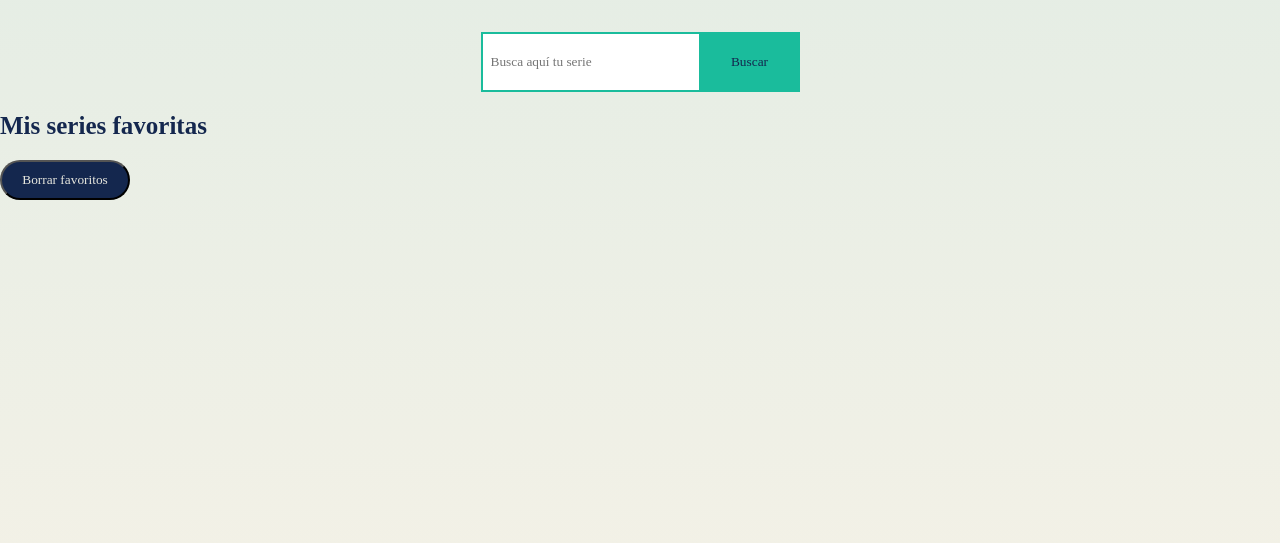
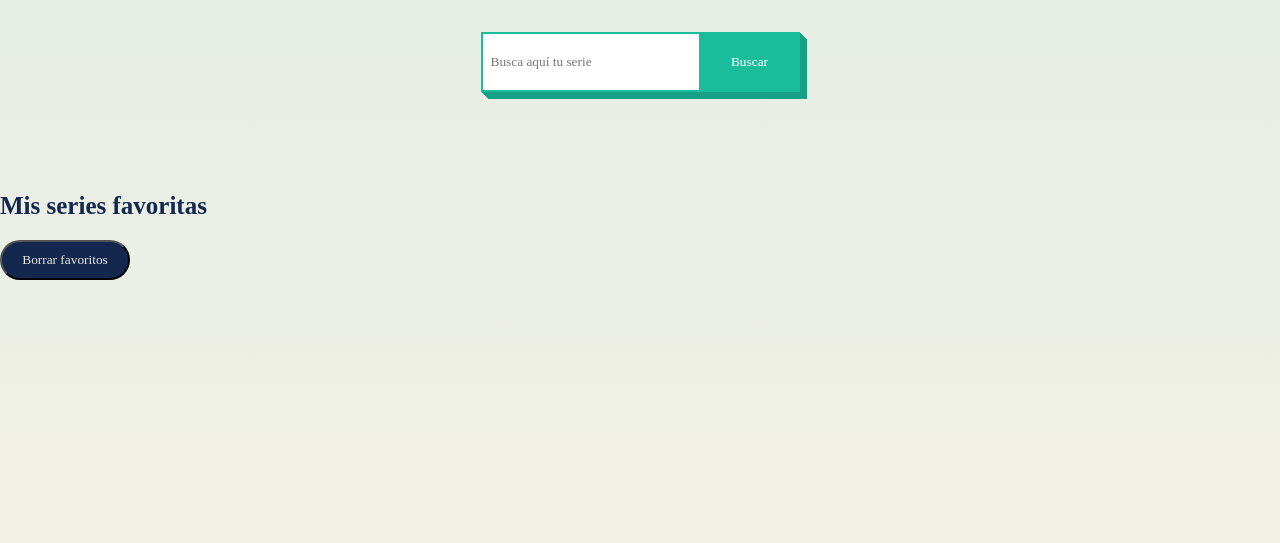
Before and after one commit to Adalab/modulo-2-evaluacion-final-ymartinguzman, a website: page src/html/index.html in a window 1280 px wide. Shown: the part 257-800 px from the top of the page. Drawn offline with nearby package versions, Linux system fonts and the light colour scheme; files that its build step writes are made by us from their sources; no server answers; a web font is replaced by a local one.

Commit message:
add shadow to input box

```diff
--- a/src/scss/main.scss
+++ b/src/scss/main.scss
@@ -31,7 +31,7 @@ body {
 
 //input area
 .form {
-  padding-bottom: 20px;
+  padding-bottom: 100px;
   text-align: center;
 }
 
@@ -39,6 +39,10 @@ body {
   border-style: none;
   padding: 0.6em;
   border: 0.2em solid rgb(26, 188, 156);
+  box-shadow: 1px 1px 0 rgb(22, 160, 133), 2px 2px 0 rgb(22, 160, 133),
+    3px 3px 0 rgb(22, 160, 133), 4px 4px 0 rgb(22, 160, 133),
+    5px 5px 0 rgb(22, 160, 133), 6px 6px 0 rgb(22, 160, 133),
+    7px 7px 0 rgb(22, 160, 133);
   @media all and (min-width: 768px) {
     width: 180px;
     height: 50px;
@@ -50,13 +54,17 @@ body {
 }
 
 .form__btn {
-  color: #14274e;
+  color: white;
   width: 70px;
   outline: none;
   margin-left: -5px;
   padding: 0.6em;
   border: 0.2em solid rgb(26, 188, 156);
   background: rgb(26, 188, 156);
+  box-shadow: 1px 1px 0 rgb(22, 160, 133), 2px 2px 0 rgb(22, 160, 133),
+    3px 3px 0 rgb(22, 160, 133), 4px 4px 0 rgb(22, 160, 133),
+    5px 5px 0 rgb(22, 160, 133), 6px 6px 0 rgb(22, 160, 133),
+    7px 7px 0 rgb(22, 160, 133);
   @media all and (min-width: 768px) {
     width: 90px;
     height: 50px;
```
